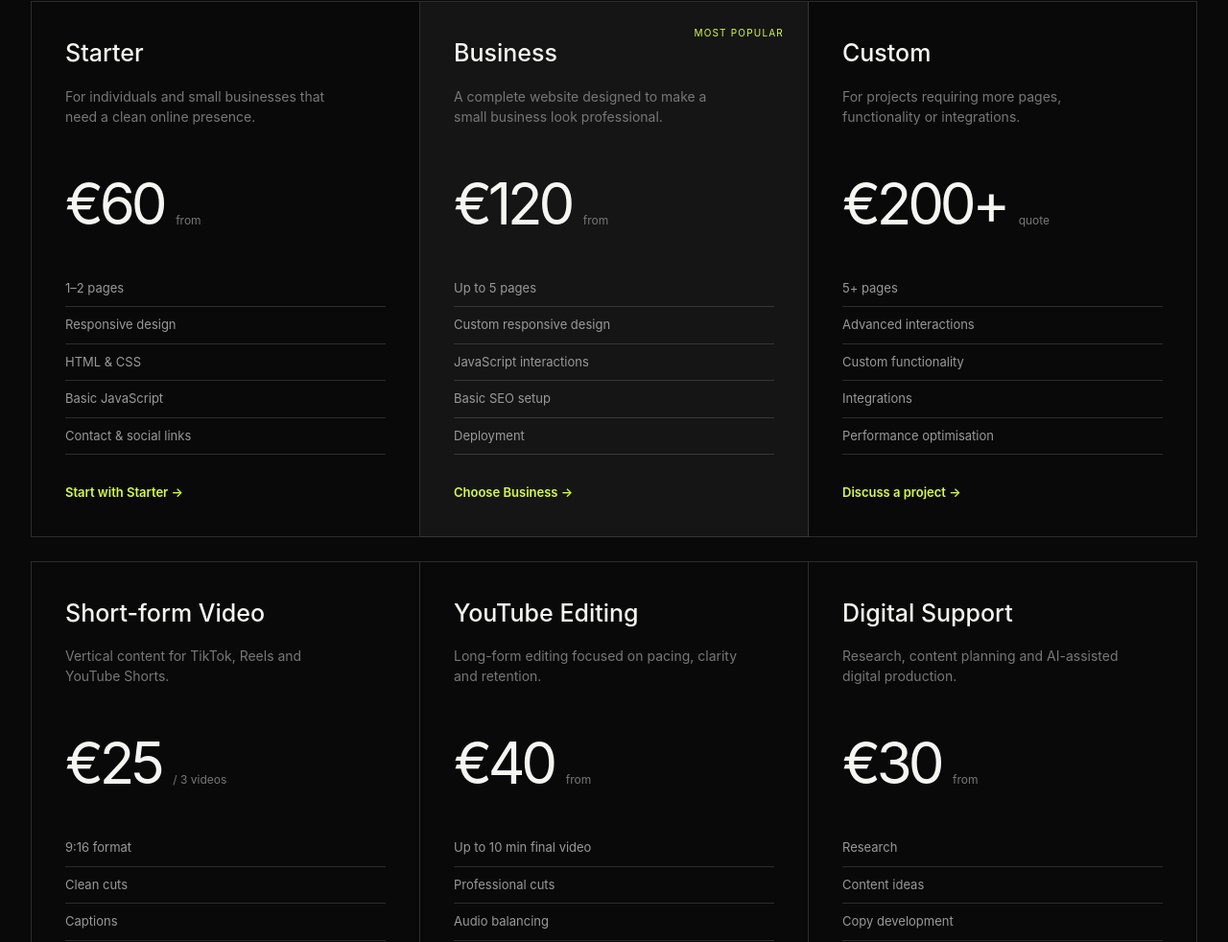
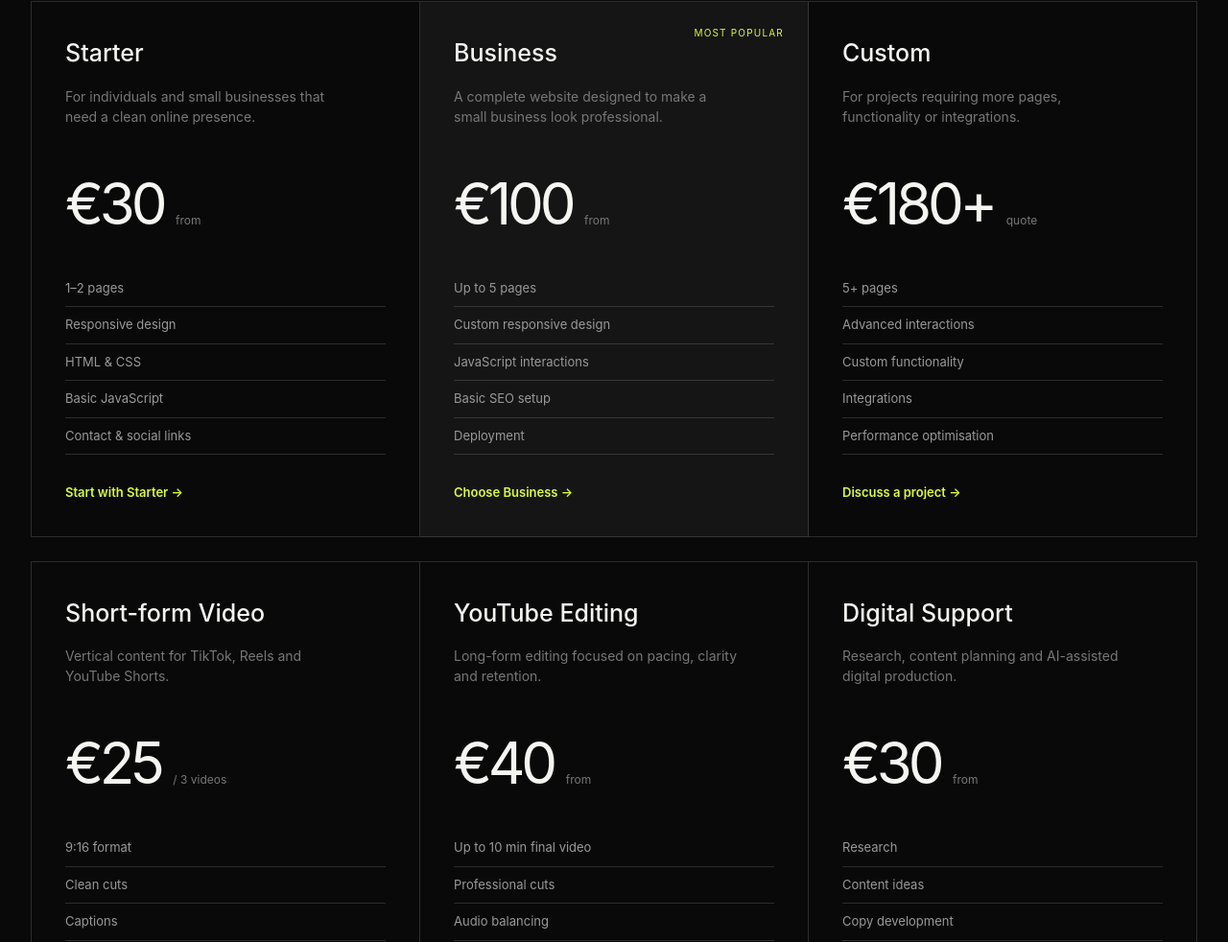
Before and after one commit to tom2010y/Yasharth-Kiril-Studio, a website: page index.html in a window 1280 px wide. Shown: the part 6090-7072 px from the top of the page at 96% size. Drawn offline with Linux system fonts and the light colour scheme.

Commit message:
Add files via upload

```diff
--- a/index.html
+++ b/index.html
@@ -3115,7 +3115,7 @@
 
 
                 <div class="price">
-                    €60
+                    €30
                     <small>from</small>
                 </div>
 
@@ -3161,7 +3161,7 @@
 
 
                 <div class="price">
-                    €120
+                    €100
                     <small>from</small>
                 </div>
 
@@ -3200,7 +3200,7 @@
 
 
                 <div class="price">
-                    €200+
+                    €180+
                     <small>quote</small>
                 </div>
 
```
Also changed, not shown: booking.html (+3 -3 lines), 1 other file.
